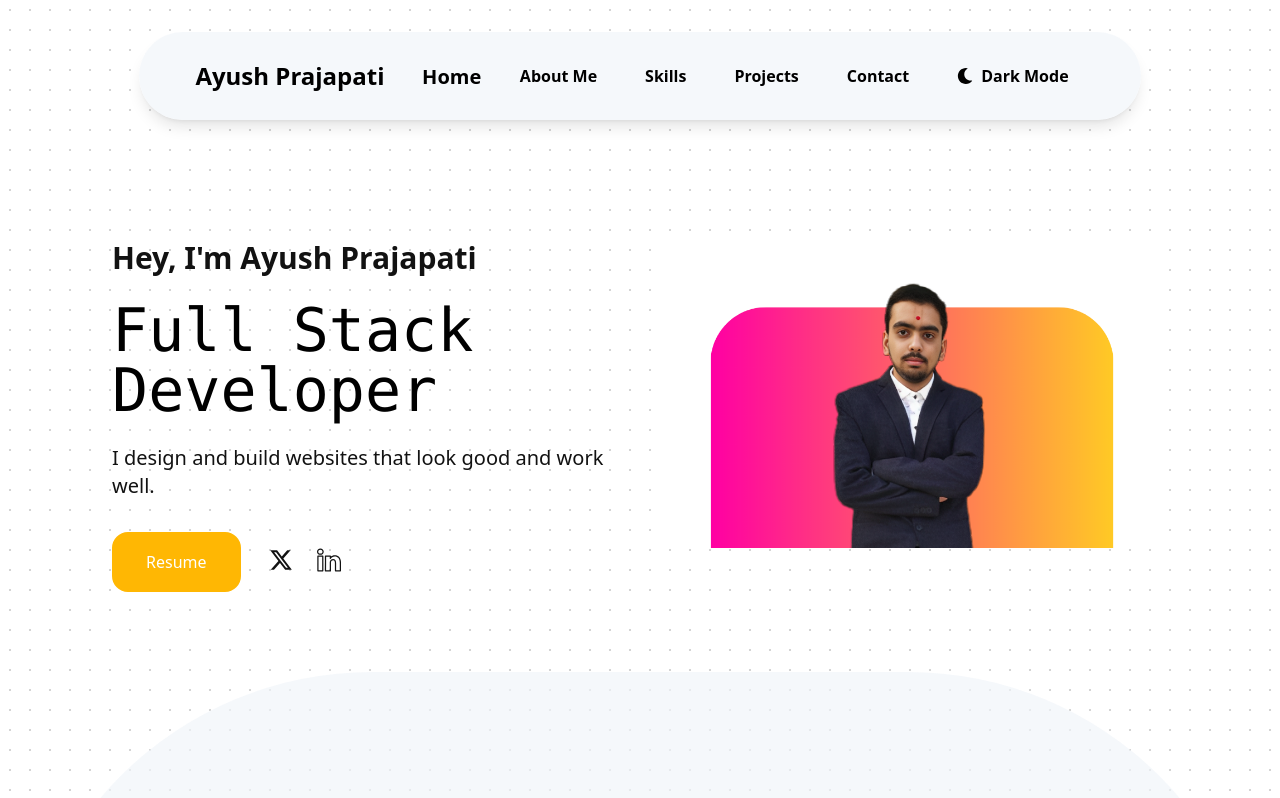
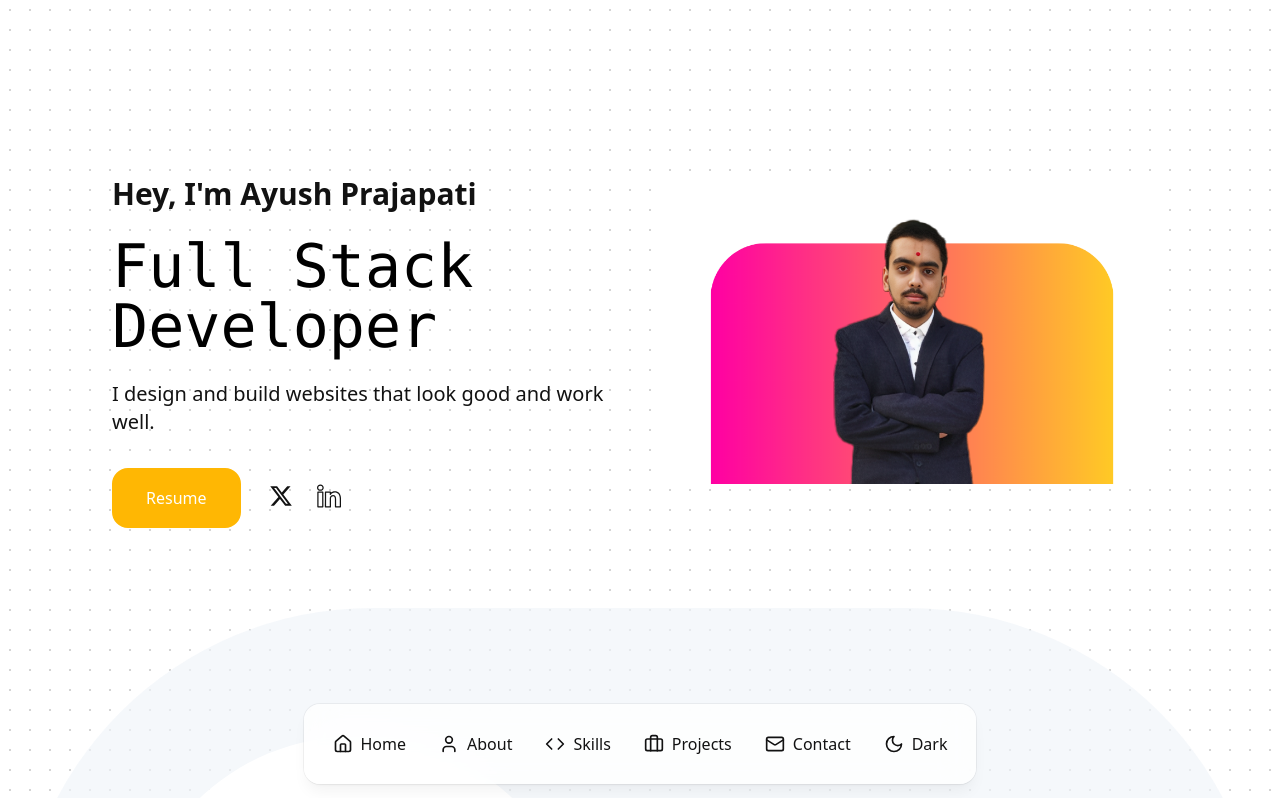
Before and after one commit to ayushp2563/portfolio-new, a React (Vite) app: page / in a window 1280 px wide. Shown: the top 798 px of the page. Built offline with nearby package versions, Linux system fonts and the light colour scheme; what tailwindcss-elevation, tailwindcss-intersect would draw is missing.

Commit message:
changes the position of navbar

```diff
--- a/src/Pages/Home/HeroSection.jsx
+++ b/src/Pages/Home/HeroSection.jsx
@@ -78,7 +78,7 @@ export default function HeroSection() {
   return (
     <section
       id="HeroSection"
-      className=" flex md:flex md:flex-row flex-col gap-8 pb-20 pt-36 md:pt-60 px-4 md:px-28 items-center justify-center "
+      className=" flex md:flex md:flex-row flex-col gap-8 pb-20 pt-28 md:pt-44 px-4 md:px-28 items-center justify-center "
     >
       <div className="flex flex-col md:flex md:flex-row items-start gap-8 md:order-1">
         <div className="flex justify-center md:order-2">
--- a/src/Pages/Home/Navbar.jsx
+++ b/src/Pages/Home/Navbar.jsx
@@ -1,171 +1,278 @@
-import { useState, useEffect } from "react";
+// import { useState, useEffect } from "react";
+// import { Link } from "react-scroll";
+// import Darkmode from "../Darkmode";
+
+// function Navbar() {
+//   const [navActive, setNavActive] = useState(false);
+
+//   const toggleNav = () => {
+//     setNavActive(!navActive);
+//   };
+
+//   const closeMenu = () => {
+//     setNavActive(false);
+//   };
+
+//   useEffect(() => {
+//     const handleResize = () => {
+//       if (window.innerWidth <= 500) {
+//         closeMenu();
+//       }
+//     };
+//     window.addEventListener("resize", handleResize);
+//     return () => {
+//       window.removeEventListener("resize", handleResize);
+//     };
+//   }, []);
+
+//   useEffect(() => {
+//     if (window.innerWidth <= 1200) {
+//       closeMenu();
+//     }
+//   }, []);
+
+//   return (
+//     <>
+//       <nav
+//         className={`md:flex md:flex-row flex flex-col items-center justify-start fixed top-0 left-0 right-0 z-10 bg-[#f1f5f9ad] dark:bg-[#2b2b2cbf] backdrop-blur-sm md:rounded-full rounded-2xl mx-auto my-8 max-w-max py-6 px-6 md:px-14 shadow-lg  ${
+//           navActive ? "active" : ""
+//         }`}
+//       >
+//         <div className="flex items-center justify-between">
+//           <h3 className="text-2xl font-bold text-black dark:text-[#ffffff] ">
+//             Ayush Prajapati
+//           </h3>
+//           <div
+//             className={`md:hidden cursor-pointer p-2  ${
+//               navActive ? "active" : ""
+//             }`}
+//             onClick={toggleNav}
+//           >
+//             <span
+//               className={`block h-1 w-6 mb-1 bg-black dark:bg-white rounded-2xl transition-transform duration-300 ${
+//                 navActive ? "transform rotate-45 translate-y-2" : ""
+//               }`}
+//             ></span>
+//             <span
+//               className={`block h-1 w-6 mb-1 bg-black dark:bg-white rounded-2xl transition-opacity duration-300 ${
+//                 navActive ? "opacity-0" : ""
+//               }`}
+//             ></span>
+//             <span
+//               className={`block h-1 w-6 bg-black dark:bg-white rounded-2xl transition-transform duration-300 ${
+//                 navActive ? "transform -rotate-45 -translate-y-2" : ""
+//               }`}
+//             ></span>
+//           </div>
+//         </div>
+//         <div
+//           className={`md:flex md:items-center md:justify-between md:gap-20 transition-transform duration-500  ${
+//             navActive ? "active" : "hidden"
+//           }`}
+//         >
+//           <ul className="md:flex md:gap-4 ">
+//             <li>
+//               <Link
+//                 onClick={closeMenu}
+//                 activeClass="scale-125 transition-transform duration-300 "
+//                 spy={true}
+//                 smooth={true}
+//                 offset={-50}
+//                 duration={800}
+//                 to="HeroSection"
+//                 className="block py-2 px-4 md:pl-10 text-black dark:text-white font-semibold hover:text-primary dark:hover:text-primary transition-colors duration-300 cursor-pointer"
+//               >
+//                 Home
+//               </Link>
+//             </li>
+//             <li>
+//               <Link
+//                 onClick={closeMenu}
+//                 activeClass="scale-125 transition-transform duration-300 "
+//                 spy={true}
+//                 smooth={true}
+//                 offset={-50}
+//                 duration={800}
+//                 to="AboutMe"
+//                 className="block py-2 px-4  text-black dark:text-white font-semibold hover:text-primary  dark:hover:text-primary transition-colors duration-300 cursor-pointer "
+//               >
+//                 About Me
+//               </Link>
+//             </li>
+//             <li>
+//               <Link
+//                 onClick={closeMenu}
+//                 activeClass="scale-125 transition-transform duration-300  "
+//                 spy={true}
+//                 smooth={true}
+//                 offset={-50}
+//                 duration={800}
+//                 to="myskills"
+//                 className="block py-2 px-4 text-black dark:text-white font-semibold hover:text-primary dark:hover:text-primary transition-colors duration-300 cursor-pointer"
+//               >
+//                 Skills
+//               </Link>
+//             </li>
+//             <li>
+//               <Link
+//                 onClick={closeMenu}
+//                 activeClass="scale-125 transition-transform duration-300 "
+//                 spy={true}
+//                 smooth={true}
+//                 offset={-50}
+//                 duration={800}
+//                 to="MyPortfolio"
+//                 className="block py-2 px-4 text-black dark:text-white font-semibold hover:text-primary dark:hover:text-primary transition-colors duration-300 cursor-pointer"
+//               >
+//                 Projects
+//               </Link>
+//             </li>
+//             <li>
+//               <Link
+//                 onClick={closeMenu}
+//                 activeClass="scale-125 transition-transform duration-300 "
+//                 spy={true}
+//                 smooth={true}
+//                 offset={-50}
+//                 duration={800}
+//                 to="Contact"
+//                 className="block py-2 px-4 text-black dark:text-white font-semibold hover:text-primary dark:hover:text-primary transition-colors duration-300 cursor-pointer"
+//               >
+//                 Contact
+//               </Link>
+//             </li>
+//             <li>
+//               <Link
+//                 onClick={closeMenu}
+//                 spy={true}
+//                 smooth={true}
+//                 offset={-50}
+//                 duration={800}
+//                 className="block  py-2 px-4 text-black dark:text-white font-semibold hover:text-primary dark:hover:text-primary transition-colors duration-300 cursor-pointer"
+//               >
+//                 <Darkmode />
+//               </Link>
+//             </li>
+//           </ul>
+//         </div>
+//       </nav>
+//       <style jsx>
+//         {`
+//           @media screen and (max-width: 768px) {
+//             .navbar {
+//               margin: 0 auto; /* This line fixes the margin issue on mobile */
+//             }
+//           }
+//         `}
+//       </style>
+//     </>
+//   );
+// }
+
+// export default Navbar;
+
+import { useState } from "react";
 import { Link } from "react-scroll";
-import Darkmode from "../Darkmode";
+import { Home, User, Code, Briefcase, Mail, Menu, X, Sun, Moon } from "lucide-react";
 
 function Navbar() {
-  const [navActive, setNavActive] = useState(false);
+  const [isOpen, setIsOpen] = useState(false);
+  const [isDark, setIsDark] = useState(false);
 
-  const toggleNav = () => {
-    setNavActive(!navActive);
+  const toggleMenu = () => setIsOpen(!isOpen);
+  const closeMenu = () => setIsOpen(false);
+
+  const toggleDarkMode = () => {
+    setIsDark(!isDark);
+    document.documentElement.classList.toggle('dark');
   };
 
-  const closeMenu = () => {
-    setNavActive(false);
-  };
-
-  useEffect(() => {
-    const handleResize = () => {
-      if (window.innerWidth <= 500) {
-        closeMenu();
-      }
-    };
-    window.addEventListener("resize", handleResize);
-    return () => {
-      window.removeEventListener("resize", handleResize);
-    };
-  }, []);
-
-  useEffect(() => {
-    if (window.innerWidth <= 1200) {
-      closeMenu();
-    }
-  }, []);
+  const navLinks = [
+    { name: "Home", to: "HeroSection", icon: Home },
+    { name: "About", to: "AboutMe", icon: User },
+    { name: "Skills", to: "myskills", icon: Code },
+    { name: "Projects", to: "MyPortfolio", icon: Briefcase },
+    { name: "Contact", to: "Contact", icon: Mail },
+  ];
 
   return (
-    <>
-      <nav
-        className={`md:flex md:flex-row flex flex-col items-center justify-start fixed top-0 left-0 right-0 z-10 bg-[#f1f5f9ad] dark:bg-[#2b2b2cbf] backdrop-blur-sm md:rounded-full rounded-2xl mx-auto my-8 max-w-max py-6 px-6 md:px-14 shadow-lg  ${
-          navActive ? "active" : ""
-        }`}
+    <div className="fixed inset-x-0 bottom-0 z-50 px-4 pb-4">
+      {/* Backdrop for mobile menu */}
+      {isOpen && (
+        <div
+          className="fixed inset-0 bg-black/20 backdrop-blur-sm"
+          onClick={closeMenu}
+        />
+      )}
+
+      {/* Main navigation bar */}
+      <nav className="relative mx-auto max-w-2xl rounded-2xl bg-white/80 dark:bg-[#121212] backdrop-blur-lg shadow-lg shadow-black/5 ring-1 ring-black/5 dark:ring-white/10">
+        {/* Mobile: Compact bar with menu button and dark mode */}
+        <div className="md:hidden sticky flex items-center justify-between p-4">
+          <span className="font-semibold text-gray-800 dark:text-gray-200">
+            Ayush Prajapati
+          </span>
+          <div className="flex items-center gap-2">
+            <button
+              onClick={toggleDarkMode}
+              className="p-2 rounded-xl bg-gray-100 dark:bg-gray-800 text-gray-600 dark:text-gray-300 hover:bg-gray-200 dark:hover:bg-gray-700 transition-colors"
+              aria-label="Toggle dark mode"
             >
-        <div className="flex items-center justify-between">
-          <h3 className="text-2xl font-bold text-black dark:text-[#ffffff] ">
-            Ayush Prajapati
-          </h3>
-          <div
-            className={`md:hidden cursor-pointer p-2  ${
-              navActive ? "active" : ""
-            }`}
-            onClick={toggleNav}
+              {isDark ? <Sun size={20} /> : <Moon size={20} />}
+            </button>
+            <button
+              onClick={toggleMenu}
+              className="p-2 rounded-xl bg-gray-100 dark:bg-gray-800 text-gray-600 dark:text-gray-300 hover:bg-gray-200 dark:hover:bg-gray-700 transition-colors"
+              aria-label="Toggle menu"
             >
-            <span
-              className={`block h-1 w-6 mb-1 bg-black dark:bg-white rounded-2xl transition-transform duration-300 ${
-                navActive ? "transform rotate-45 translate-y-2" : ""
-              }`}
-            ></span>
-            <span
-              className={`block h-1 w-6 mb-1 bg-black dark:bg-white rounded-2xl transition-opacity duration-300 ${
-                navActive ? "opacity-0" : ""
-              }`}
-            ></span>
-            <span
-              className={`block h-1 w-6 bg-black dark:bg-white rounded-2xl transition-transform duration-300 ${
-                navActive ? "transform -rotate-45 -translate-y-2" : ""
-              }`}
-            ></span>
+              {isOpen ? <X size={20} /> : <Menu size={20} />}
+            </button>
           </div>
         </div>
-        <div
-          className={`md:flex md:items-center md:justify-between md:gap-20 transition-transform duration-500  ${
-            navActive ? "active" : "hidden"
-          }`}
-        >
-          <ul className="md:flex md:gap-4 ">
-            <li>
+
+        {/* Navigation links */}
+        <div className={`${isOpen ? 'block' : 'hidden'} md:block px-4 pb-4 md:py-4`}>
+          <ul className="flex flex-col md:flex-row md:items-center md:justify-around gap-2">
+            {navLinks.map((link) => (
+              <li key={link.name}>
                 <Link
                   onClick={closeMenu}
-                activeClass="scale-125 transition-transform duration-300 "
+                  to={link.to}
                   spy={true}
                   smooth={true}
                   offset={-50}
                   duration={800}
-                to="HeroSection"
-                className="block py-2 px-4 md:pl-10 text-black dark:text-white font-semibold hover:text-primary dark:hover:text-primary transition-colors duration-300 cursor-pointer"
+                  className="flex items-center gap-2 p-3 rounded-xl hover:bg-gray-100 dark:hover:bg-gray-800 text-gray-700 dark:text-gray-300 hover:text-gray-900 dark:hover:text-white transition-all duration-200 cursor-pointer"
                 >
-                Home
+                  <link.icon size={20} />
+                  <span className="font-medium">{link.name}</span>
                 </Link>
               </li>
-            <li>
-              <Link
-                onClick={closeMenu}
-                activeClass="scale-125 transition-transform duration-300 "
-                spy={true}
-                smooth={true}
-                offset={-50}
-                duration={800}
-                to="AboutMe"
-                className="block py-2 px-4  text-black dark:text-white font-semibold hover:text-primary  dark:hover:text-primary transition-colors duration-300 cursor-pointer "
+            ))}
+            {/* Desktop: Dark mode toggle */}
+            <li className="hidden md:block">
+              <button
+                onClick={toggleDarkMode}
+                className="flex items-center gap-2 p-3 rounded-xl hover:bg-gray-100 dark:hover:bg-gray-800 text-gray-700 dark:text-gray-300 hover:text-gray-900 dark:hover:text-white transition-all duration-200"
+                aria-label="Toggle dark mode"
               >
-                About Me
-              </Link>
-            </li>
-            <li>
-              <Link
-                onClick={closeMenu}
-                activeClass="scale-125 transition-transform duration-300  "
-                spy={true}
-                smooth={true}
-                offset={-50}
-                duration={800}
-                to="myskills"
-                className="block py-2 px-4 text-black dark:text-white font-semibold hover:text-primary dark:hover:text-primary transition-colors duration-300 cursor-pointer"
-              >
-                Skills
-              </Link>
-            </li>
-            <li>
-              <Link
-                onClick={closeMenu}
-                activeClass="scale-125 transition-transform duration-300 "
-                spy={true}
-                smooth={true}
-                offset={-50}
-                duration={800}
-                to="MyPortfolio"
-                className="block py-2 px-4 text-black dark:text-white font-semibold hover:text-primary dark:hover:text-primary transition-colors duration-300 cursor-pointer"
-              >
-                Projects
-              </Link>
-            </li>
-            <li>
-              <Link
-                onClick={closeMenu}
-                activeClass="scale-125 transition-transform duration-300 "
-                spy={true}
-                smooth={true}
-                offset={-50}
-                duration={800}
-                to="Contact"
-                className="block py-2 px-4 text-black dark:text-white font-semibold hover:text-primary dark:hover:text-primary transition-colors duration-300 cursor-pointer"
-              >
-                Contact
-              </Link>
-            </li>
-            <li>
-              <Link
-                onClick={closeMenu}
-                spy={true}
-                smooth={true}
-                offset={-50}
-                duration={800}
-                className="block  py-2 px-4 text-black dark:text-white font-semibold hover:text-primary dark:hover:text-primary transition-colors duration-300 cursor-pointer"
-              >
-                <Darkmode />
-              </Link>
+                {isDark ? (
+                  <>
+                    <Sun size={20} />
+                    <span className="font-medium">Light</span>
+                  </>
+                ) : (
+                  <>
+                    <Moon size={20} />
+                    <span className="font-medium">Dark</span>
+                  </>
+                )}
+              </button>
             </li>
           </ul>
         </div>
       </nav>
-      <style jsx>
-        {`
-          @media screen and (max-width: 768px) {
-            .navbar {
-              margin: 0 auto; /* This line fixes the margin issue on mobile */
-            }
-          }
-        `}
-      </style>
-    </>
+    </div>
   );
 }
 
```
Lines whose indentation alone changed are shown as unchanged.
